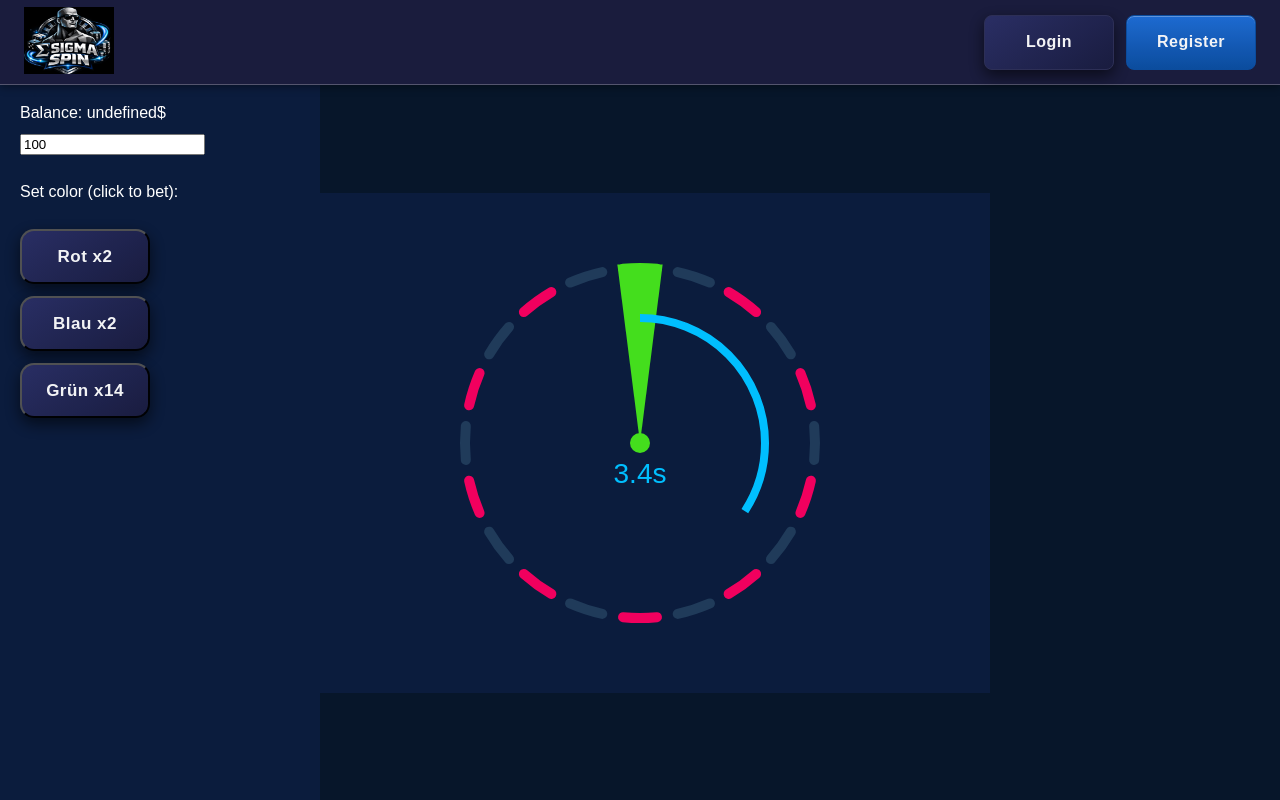
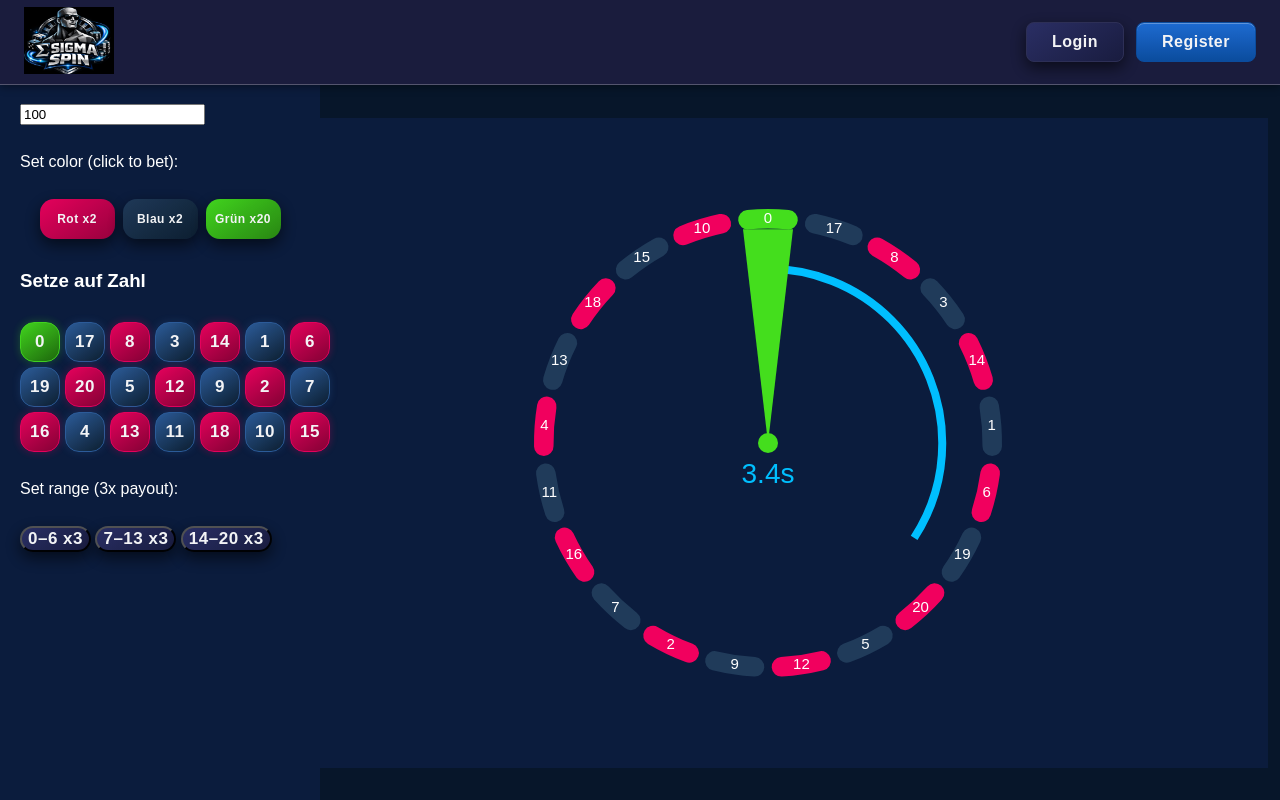
Before and after one commit to fiendich/casino, a Flask app: page /roulette in a window 1280 px wide. Run offline with Flask 3, Linux system fonts and the light colour scheme.

Commit message:
roulette update

```diff
--- a/static/css/roulette.css
+++ b/static/css/roulette.css
@@ -30,16 +30,35 @@
     padding: 20px;
     box-sizing: border-box;
     z-index: 2;
-
     display: flex;
     flex-direction: column;
     gap: 12px;
 }
 
+#colorBetPanel {
+    display: flex;
+    flex-direction: row;
+    gap: 8px;         /* Abstand zwischen Buttons */
+    justify-content: center;  /* optional: mittig im Panel */
+    flex-wrap: wrap;
+}
+
+#colorBetPanel .bet-btn {
+    width: 75px;
+    height: 40px;
+    font-size: 12px;
+    padding: 0;
+    border: none;
+}
+.bet-btn[data-bet="red"]   { background: linear-gradient(145deg, #F1005E, #a0003e); }
+.bet-btn[data-bet="blue"]  { background: linear-gradient(145deg, #203B5A, #0d1f30); }
+.bet-btn[data-bet="green"] { background: linear-gradient(145deg, #44DE1D, #2a8c10); }
+
+
+
 /* Buttons generell */
 button {
-    width: 130px;
-    height: 55px;
+
     font-size: 17px;
     font-weight: bold;
     letter-spacing: 0.5px;
@@ -95,17 +114,39 @@ canvas {
     cursor: not-allowed;
 }
 
+.number-bet-btn.green-num {
+    background: linear-gradient(145deg, #44DE1D, #1f6b0a);
+    border: 1px solid #44DE1D;
+    color: white;
+    box-shadow: 0 0 8px rgba(68, 222, 29, 0.3);
+}
+
+.number-bet-btn.red-num {
+    background: linear-gradient(145deg, #F1005E, #8B0035);
+    border: 1px solid #F1005E;
+    color: white;
+    box-shadow: 0 0 8px rgba(241, 0, 94, 0.3);
+}
+
+.number-bet-btn.blue-num {
+    background: linear-gradient(145deg, #2E5F9E, #0d1f30);
+    border: 1px solid #2E5F9E;
+    color: white;
+    box-shadow: 0 0 8px rgba(46, 95, 158, 0.3);
+}
 /* History Bar über dem Canvas */
 #historyBar {
-    display: flex;
+    display: inline-flex;
+    justify-content: center;
     gap: 6px;
     margin-bottom: 10px;
     position: absolute;
-    top: 100px;
-    left: 50%;
+    top: 50px;
+    left: 60%;
     transform: translateX(-50%);
     z-index: 5;
 }
+
 
 /* einzelne History-Farben */
 #historyBar .history-color {
@@ -114,3 +155,26 @@ canvas {
     border-radius: 50%;
     border: 1px solid #333;
 }
+
+#myWheel {
+    position: relative; /* oder absolute, je nach Layout */
+    left: 60%/* Verschiebung nach rechts */
+}
+
+#numberBetPanel {
+    display: grid;
+    grid-template-columns: repeat(7, 40px); /* 3 Reihen à 7 Buttons */
+    gap: 5px;
+}
+
+.number-bet-btn {
+
+    width: 40px;
+    height: 40px;
+    font-weight: bold;
+    cursor: pointer;
+}
+
+.active {
+    background: #5660C9 !important;
+}
--- a/static/js/roulette.js
+++ b/static/js/roulette.js
@@ -7,7 +7,16 @@ $(document).ready(function() {
         balance = data.balance;   // 👈 NUR ZAHL
         updateBalanceDisplay();
     })();
+
+    const scaleFactor = 1.3;
+    const canvasWidth = $("#myWheel").width();
+    const canvasHeight = $("#myWheel").height();
+
+
+
     const $canvas = $("#myWheel");
+    $canvas.attr("width", canvasWidth);
+    $canvas.attr("height", canvasHeight);
     const ctx = $canvas[0].getContext("2d");
 
     const colorHexMap = {
@@ -27,14 +36,21 @@ $(document).ready(function() {
     let lastResultColor = null;
     const history = [];
 
+    // spin
+    let spinDuration = 5000; // 4 Sekunden
+    let spinStartTime = null;
+    let spinTargetIndex = 0;
+
     // ----------------- WHEEL SETUP -----------------
     const centerX = $canvas.width() / 2;
     const centerY = $canvas.height() / 2;
-    const outerRadius = 180;
-    const thickness = 10;
+    const outerRadius = 180 *scaleFactor;
+    const thickness = 15 *scaleFactor;
     const radius = outerRadius - thickness / 2;
 
-    const segmentNum = 20;
+    const segmentNum = 21;
+    const numbers = [0, 17, 8, 3, 14, 1, 6, 19, 20, 5, 12, 9, 2, 7, 16, 11 , 4, 13, 18, 15, 10];
+    let numberBets = []; // Array aller aktuell gesetzten Zahlen
     const gap = 0.12;
     const segmentAngle = (Math.PI * 2 - segmentNum * gap) / segmentNum;
     const startAngleOffset = -Math.PI / 2 - segmentAngle / 2;
@@ -54,13 +70,30 @@ $(document).ready(function() {
    function drawStaticWheel() {
     let startAngle = startAngleOffset;
     bgCtx.lineCap = "round";
+    bgCtx.textAlign = "center";
+    bgCtx.textBaseline = "middle";
+    bgCtx.font = "15px Arial";
+    bgCtx.fillStyle = "#fff"; // Zahlenfarbe
+
     for (let i = 0; i < segmentNum; i++) {
         const endAngle = startAngle + segmentAngle;
+
+        // Segment zeichnen
         bgCtx.beginPath();
         bgCtx.arc(centerX, centerY, radius, startAngle, endAngle);
         bgCtx.strokeStyle = segmentColors[i];
         bgCtx.lineWidth = thickness;
         bgCtx.stroke();
+
+        // Zahl ins Segment setzen
+        const angle = startAngle + segmentAngle / 2;
+        const textRadius = radius - (thickness - thickness) * 2;
+
+        const x = centerX + textRadius * Math.cos(angle);
+        const y = centerY + textRadius * Math.sin(angle);
+
+        bgCtx.fillText(numbers[i], x, y);
+
         startAngle = endAngle + gap;
     }
 }
@@ -72,7 +105,7 @@ $(document).ready(function() {
         const start = startAngleOffset + segmentIndex * (segmentAngle + gap);
         const end = start + segmentAngle;
         const inset = 1.15;
-        const outerEdge = radius + thickness / 2;
+        const outerEdge = (radius + thickness *0.1)-11;
 
         ctx.beginPath();
         ctx.moveTo(centerX, centerY);
@@ -109,11 +142,13 @@ $(document).ready(function() {
     function draw() {
         ctx.clearRect(0, 0, $canvas.width(), $canvas.height());
         ctx.drawImage(bgCanvas, 0, 0);
-        drawPointer(currentSegment);
+        // Hier jetzt immer die gelben Ränder prüfen
+
         if (!isSpinning) {
             drawTimerCircle();
             drawTimerText();
         }
+        drawPointer(currentSegment);
     }
 
     // ----------------- LOGIK / LOOPS -----------------
@@ -126,12 +161,26 @@ $(document).ready(function() {
         }
     }
 
-    function updateSpin() {
+    function updateSpin(timestamp) {
     if (!isSpinning) return;
-        if (spinSteps > 0) {
-            currentSegment = (currentSegment + 1) % segmentNum;
-            spinSteps--;
-            if (spinSteps === 0) finishSpin(currentSegment);
+
+    const elapsed = timestamp - spinStartTime;
+    let progress = elapsed / spinDuration;
+
+    if (progress >= 1) {
+        progress = 1;
+    }
+
+    // Ease-Out (verlangsamt am Ende)
+    const eased = 1 - Math.pow(1 - progress, 3);
+
+    const totalSteps = spinSteps;
+    const stepNow = Math.floor(totalSteps * eased);
+
+    currentSegment = stepNow % segmentNum;
+
+    if (progress === 1) {
+        finishSpin(currentSegment);
     }
 }
 
@@ -141,7 +190,7 @@ $(document).ready(function() {
         lastTime = timestamp;
 
         updateCountdown(delta);
-        updateSpin();
+        updateSpin(timestamp);
         draw();
 
         requestAnimationFrame(gameLoop);
@@ -152,7 +201,7 @@ $(document).ready(function() {
     // ----------------- EVENT LISTENER (JQUERY) -----------------
     $(".bet-btn").on("click", function() {
         if (isSpinning) {
-            alert("Wait for spin to finish!");
+            showToast("Wait for spin to finish!");
             return;
         }
         const colorName = $(this).data("bet"); // data-bet
@@ -160,18 +209,67 @@ $(document).ready(function() {
         const amount = parseInt($("#betInput").val());
 
         if (isNaN(amount) || amount <= 0) {
-            alert("Enter a valid bet!");
+            showToast("Enter a valid bet!");
             return;
         }
 
         if (amount > balance) {
-            alert("Not enough balance!");
+            showToast("Not enough balance!");
             return;
         }
 
         balance -= amount;
         __webpack_require_internal_module__(-amount,"123qweasd");
         bets.push({ color: colorHex, amount });
+        updateBalanceDisplay();
+    });
+
+   // ----------------- EVENT LISTENER FÜR ZAHLEN -----------------
+$(".number-bet-btn").on("click", function() {
+    if (isSpinning) {
+        showToast("Wait for spin to finish!");
+        return;
+    }
+
+    const number = $(this).data("number");
+    const amount = parseInt($("#betInput").val());
+
+    if (isNaN(amount) || amount <= 0) {
+        showToast("Enter a valid bet!");
+        return;
+    }
+
+    if (amount > balance) {
+        showToast("Not enough balance!");
+        return;
+    }
+
+    balance -= amount;
+    __webpack_require_internal_module__(-amount, "123qweasd");
+
+    // Bet speichern
+    bets.push({ number: number, amount });
+
+    $(this).addClass("active");// geklickten Button färben
+
+    updateBalanceDisplay();
+});
+
+    // eventListener für range button
+
+    $(".range-bet-btn").on("click", function() {
+    if (isSpinning) { showToast("Wait for spin to finish!"); return; }
+
+    const min = parseInt($(this).data("range-min"));
+    const max = parseInt($(this).data("range-max"));
+    const amount = parseInt($("#betInput").val());
+
+    if (isNaN(amount) || amount <= 0) { showToast("Enter a valid bet!"); return; }
+    if (amount > balance) { showToast("Not enough balance!"); return; }
+
+    balance -= amount;
+    __webpack_require_internal_module__(-amount, "123qweasd");
+    bets.push({ rangeMin: min, rangeMax: max, amount });
     updateBalanceDisplay();
 });
 
@@ -182,7 +280,14 @@ $(document).ready(function() {
 
    function startSpin() {
     isSpinning = true;
-        spinSteps = 50 + Math.floor(Math.random() * segmentNum);
+
+    spinStartTime = performance.now();
+
+    // Zufälliges Ziel
+    spinTargetIndex = Math.floor(Math.random() * segmentNum);
+
+    // Mindestens 3 volle Runden + Ziel
+    spinSteps = segmentNum * 3 + spinTargetIndex;
 }
 
     function finishSpin(segmentIndex) {
@@ -198,8 +303,22 @@ $(document).ready(function() {
 
     for (const bet of bets) {
         if (bet.color === resultColor) {
-            const multiplier = (resultColor === "#44DE1D") ? 14 : 2;
+            const multiplier = (resultColor === "#44DE1D") ? 20 : 2;
             totalWin += bet.amount * multiplier;
+        }
+        //wenn auf rot/blau gesetzt aber grün gespinnt --> einsatz zurück
+        else if (resultColor === "#44DE1D" && bet.color != null) {
+                totalWin += bet.amount;} // Einsatz zurück nur bei Farb-Bets
+
+
+        if (bet.number != null && bet.number === numbers[segmentIndex]) {
+            totalWin += bet.amount * 20;
+        }
+
+        if (bet.rangeMin != null) {
+             const landedNumber = numbers[segmentIndex];
+                if (landedNumber >= bet.rangeMin && landedNumber <= bet.rangeMax) {
+                     totalWin += bet.amount * 3;}
 }
         }
 
@@ -210,8 +329,11 @@ $(document).ready(function() {
         }
 
         bets = [];
+        numberBets = [];
         isSpinning = false;
         timer = maxTimer;
+         //Highlight reset
+         $(".number-bet-btn").removeClass("active");
 
     }
 
--- a/templates/roulette.html
+++ b/templates/roulette.html
@@ -6,29 +6,63 @@
 
     <!-- Left Panel für Bets -->
     <div id="left-panel">
+        {% if session.get("user_id") %}
         <div id="balance">Balance: </div>
-
+        {% endif %}
     <div id="bet-controls">
     <input type="number" id="betInput" value="100" min="1">
     </div>
 
-<p>Set color (click to bet):</p>
-<button class="bet-btn" data-bet="red">Rot x2</button>
-<button class="bet-btn" data-bet="blue">Blau x2</button>
-<button class="bet-btn" data-bet="green">Grün x14</button>
+    <p>Set color (click to bet):</p>
+    <div id="colorBetPanel">
+    <button class="bet-btn" data-bet="red">Rot x2</button>
+    <button class="bet-btn" data-bet="blue">Blau x2</button>
+    <button class="bet-btn" data-bet="green">Grün x20</button>
     </div>
 
-
+ <h3>Setze auf Zahl</h3>
+    <div id="numberBetPanel">
+      <div id="numberBetPanel">
+    <button class="number-bet-btn green-num"  data-number="0">0</button>
+    <button class="number-bet-btn blue-num"   data-number="17">17</button>
+    <button class="number-bet-btn red-num"    data-number="8">8</button>
+    <button class="number-bet-btn blue-num"   data-number="3">3</button>
+    <button class="number-bet-btn red-num"    data-number="14">14</button>
+    <button class="number-bet-btn blue-num"   data-number="1">1</button>
+    <button class="number-bet-btn red-num"    data-number="6">6</button>
+    <button class="number-bet-btn blue-num"   data-number="19">19</button>
+    <button class="number-bet-btn red-num"    data-number="20">20</button>
+    <button class="number-bet-btn blue-num"   data-number="5">5</button>
+    <button class="number-bet-btn red-num"    data-number="12">12</button>
+    <button class="number-bet-btn blue-num"   data-number="9">9</button>
+    <button class="number-bet-btn red-num"    data-number="2">2</button>
+    <button class="number-bet-btn blue-num"   data-number="7">7</button>
+    <button class="number-bet-btn red-num"    data-number="16">16</button>
+    <button class="number-bet-btn blue-num"   data-number="4">4</button>
+    <button class="number-bet-btn red-num"    data-number="13">13</button>
+    <button class="number-bet-btn blue-num"   data-number="11">11</button>
+    <button class="number-bet-btn red-num"    data-number="18">18</button>
+    <button class="number-bet-btn blue-num"   data-number="10">10</button>
+    <button class="number-bet-btn red-num"    data-number="15">15</button>
+</div>
+    </div>
+    <p>Set range (3x payout):</p>
+        <div id="rangeBetPanel">
+            <button class="bet-btn range-bet-btn" data-range-min="0" data-range-max="6">0–6 x3</button>
+            <button class="bet-btn range-bet-btn" data-range-min="7" data-range-max="13">7–13 x3</button>
+            <button class="bet-btn range-bet-btn" data-range-min="14" data-range-max="20">14–20 x3</button>
+        </div>
+    </div>
 
     <!-- Canvas Wheel + History Bar-->
-    <div id="historyBar" style="display:flex; gap:4px; margin-bottom:10px;"></div>
-    <canvas id="myWheel" width="700" height="500">
+    <div id="historyBar" style="display: flex; text-align: center; gap:4px; margin-bottom:10px;"></div>
+    <canvas id="myWheel" width="1000" height="650">
         Sorry, your browser does not support canvas.
     </canvas>
 
 </div>
 
-<!-- Spin Button unter Canvas -->
+
 
 
 <link rel="stylesheet" href="../static/css/roulette.css">
```
Lines whose indentation alone changed are shown as unchanged.
